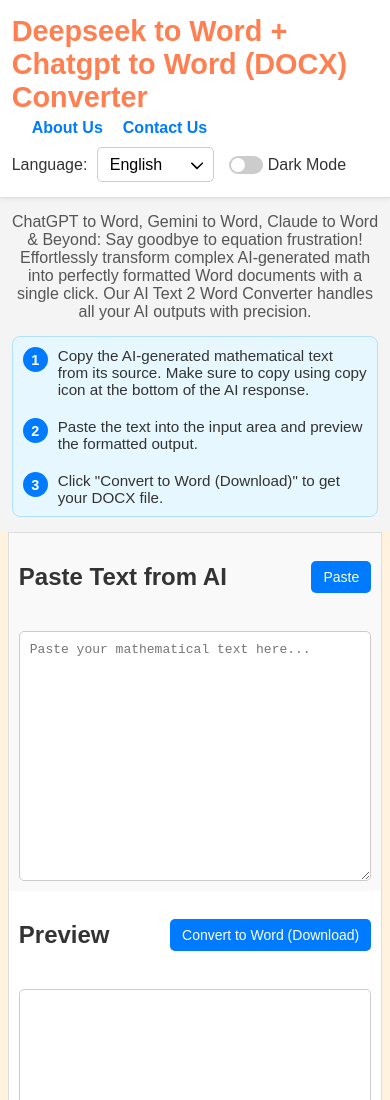
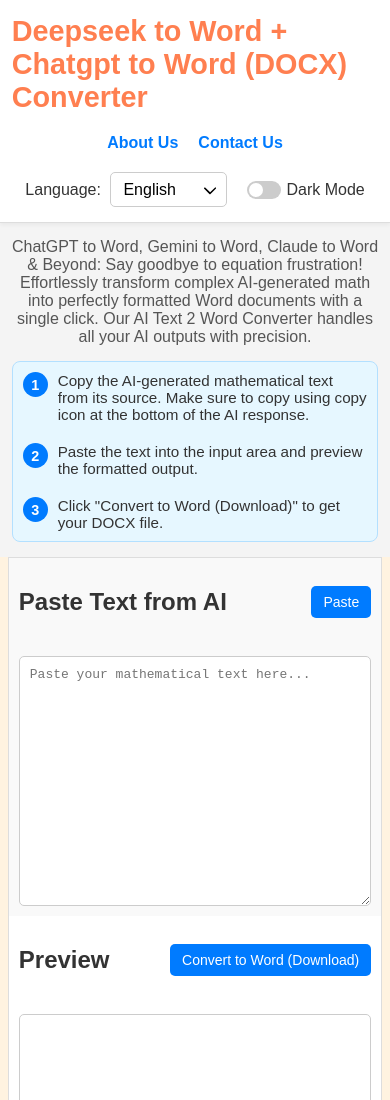
Before and after one commit to deshnyalwanda/school-work, a website: page index.html in a window 390 px wide. Shown: the top 1100 px of the page. Drawn offline with nearby package versions, Linux system fonts and the light colour scheme.

Commit message:
Add files via upload

```diff
--- a/style.css
+++ b/style.css
@@ -20,6 +20,7 @@
     box-shadow: 0 2px 4px rgba(0, 0, 0, 0.05);
     z-index: 100;
     flex-shrink: 0;
+    gap: 20px; /* Added gap to create space between content-left and content-right */
 }
 
 .dark-mode .main-header {
@@ -68,8 +69,8 @@
 /* New styles for header navigation */
 .header-nav {
     display: flex;
-    gap: 20px;
-    margin-left: 20px; /* Space between site title and nav links */
+    gap: 30px; /* Increased gap */
+    margin-left: 30px; /* Increased margin */
 }
 
 .header-nav .nav-link {
@@ -120,7 +121,7 @@
 .header-content-right {
     display: flex;
     align-items: center;
-    gap: 15px;
+    gap: 25px; /* Adjusted gap */
 }
 
 .language-dropdown select {
@@ -631,17 +632,31 @@
         padding: 8px 12px;
     }
     .main-header {
-        flex-direction: column;
+        flex-wrap: wrap; /* Allow items to wrap */
+        align-items: flex-start;
+        gap: 10px; /* Vertical gap between wrapped items */
+    }
+    .header-content-left {
+        flex-wrap: wrap; /* Allow wrapping within this container */
         align-items: flex-start;
         gap: 10px;
-    }
-    .header-content-left {
-        flex-direction: column;
-        align-items: flex-start;
-        gap: 5px;
+        width: 100%; /* Take full width for wrapping */
     }
     .site-title {
         font-size: 1.8em;
+    }
+    .header-nav {
+        margin-left: 0; /* Remove left margin when wrapped to save space */
+        width: 100%; /* Ensure nav takes full width for easier wrapping */
+        justify-content: center; /* Center nav items when wrapped */
+        gap: 20px; /* Adjust gap for nav links if needed on small screens */
+        margin-top: 10px; /* Add some space if title wraps */
+    }
+    .header-content-right {
+        width: 100%;
+        justify-content: center; /* Center language and dark mode when wrapped */
+        margin-top: 10px; /* Add some space if previous section wraps */
+        gap: 20px; /* Maintain good gap for language and dark mode */
     }
     .fun-sentence {
         font-size: 1em;
```
